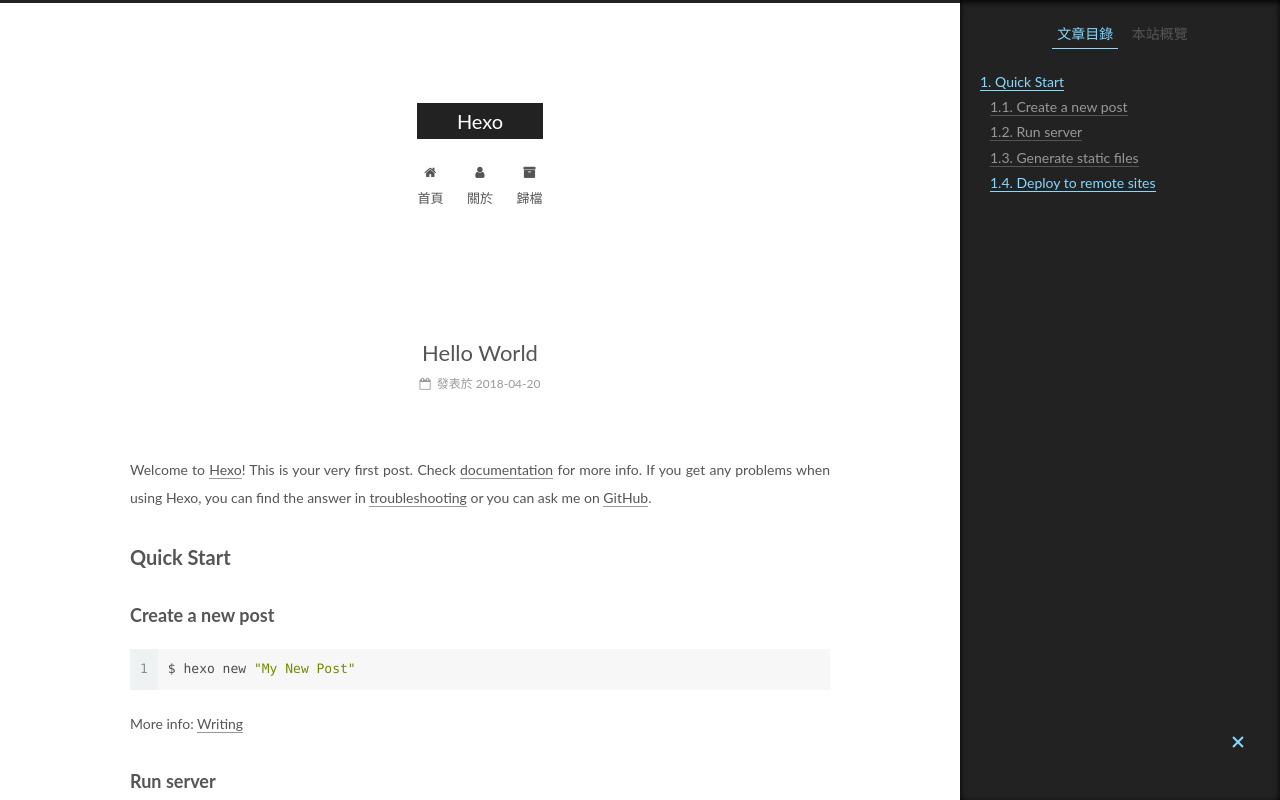
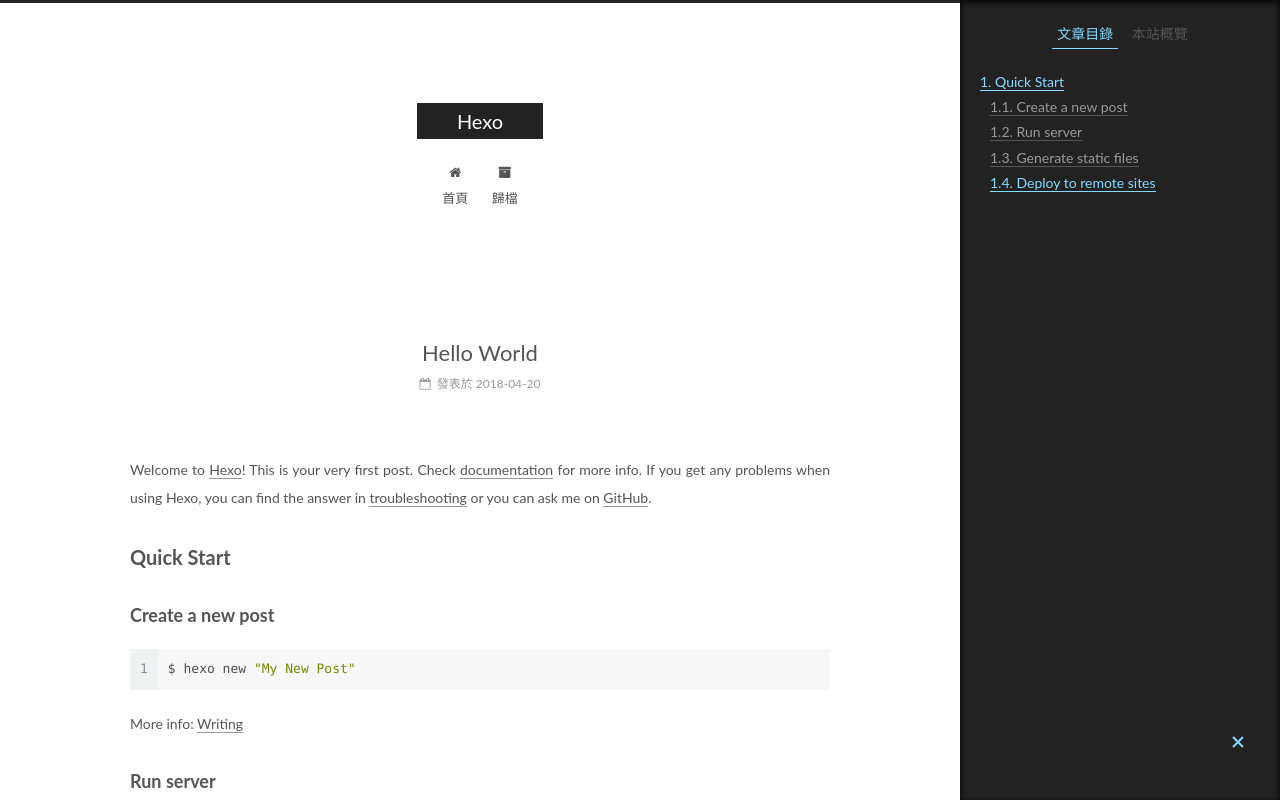
Before and after one commit to langbaba/langbaba.github.io, a plain HTML site: page 2018/04/20/hello-world/index.html in a window 1280 px wide. Shown: the top 800 px of the page. Drawn offline with Linux system fonts and the light colour scheme.

Commit message:
Site updated: 2018-04-20 19:01:02

```diff
--- a/2018/04/20/hello-world/index.html
+++ b/2018/04/20/hello-world/index.html
@@ -188,16 +188,6 @@
               <i class="menu-item-icon fa fa-fw fa-home"></i> <br />
 
             首頁
-          </a>
-        </li>
-
-
-        <li class="menu-item menu-item-about">
-          <a href="/about/" rel="section">
-
-              <i class="menu-item-icon fa fa-fw fa-user"></i> <br />
-
-            關於
           </a>
         </li>
 
--- a/css/main.css
+++ b/css/main.css
@@ -1822,7 +1822,7 @@
   width: 4px;
   height: 4px;
   border-radius: 50%;
-  background: #8860ff;
+  background: #bf60f5;
 }
 .links-of-blogroll {
   font-size: 13px;
```
Also changed, not shown: archives/2018/04/index.html (+0 -10 lines), archives/2018/index.html (+0 -10 lines), archives/index.html (+0 -10 lines), index.html (+0 -10 lines).
